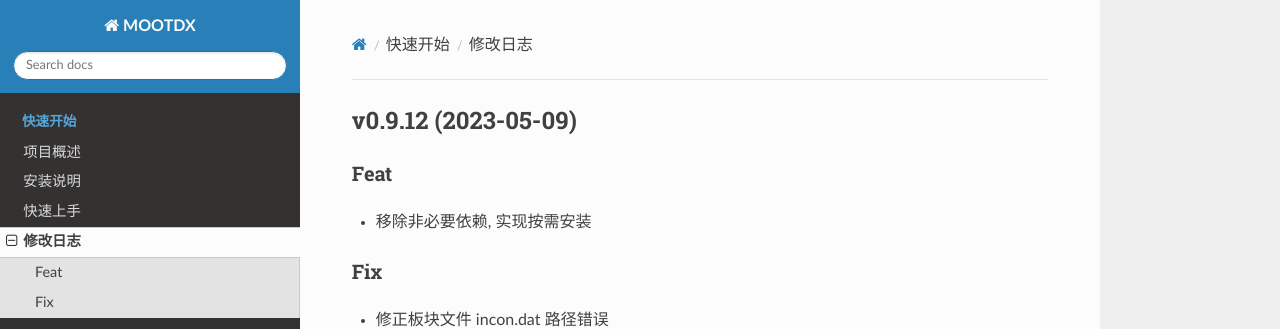
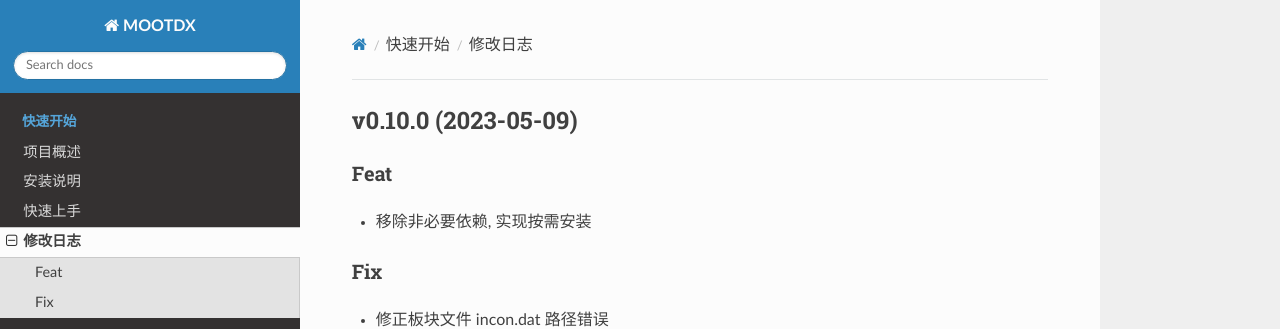
Before and after one commit to mootdx/mootdx, an MkDocs documentation site: the page built from docs/chlog.md, in a window 1280 px wide and 900 px high. Shown: the top 329 px of the window. Built offline with MkDocs 1.6.1, drawn with Linux system fonts in a browser that asks for light colours; nearby versions of some CDN libraries.

Commit message:
docs: 更新 chlog.md 文件

```diff
--- a/docs/chlog.md
+++ b/docs/chlog.md
@@ -1,4 +1,4 @@
-## v0.9.12 (2023-05-09)
+## v0.10.0 (2023-05-09)
 
 ### Feat
 
```
